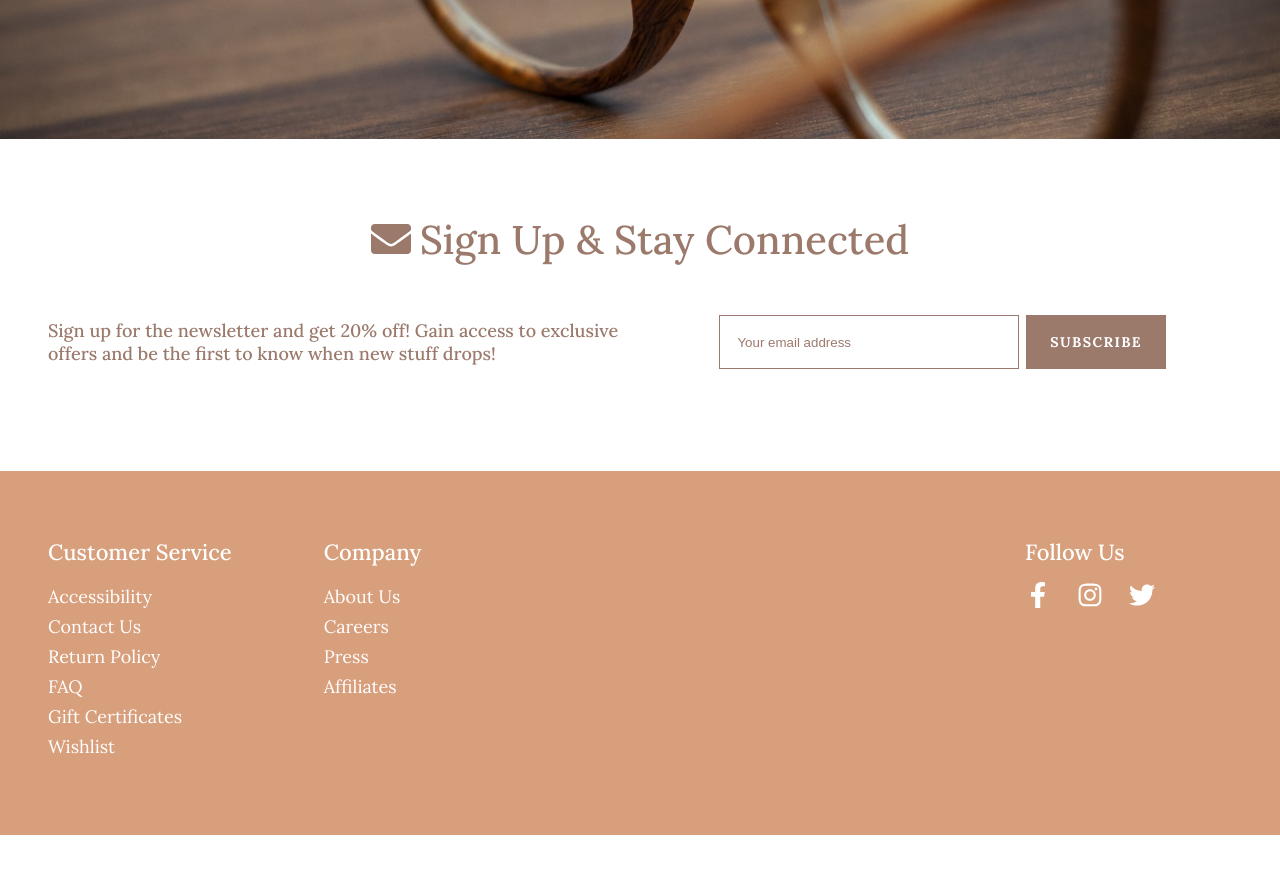
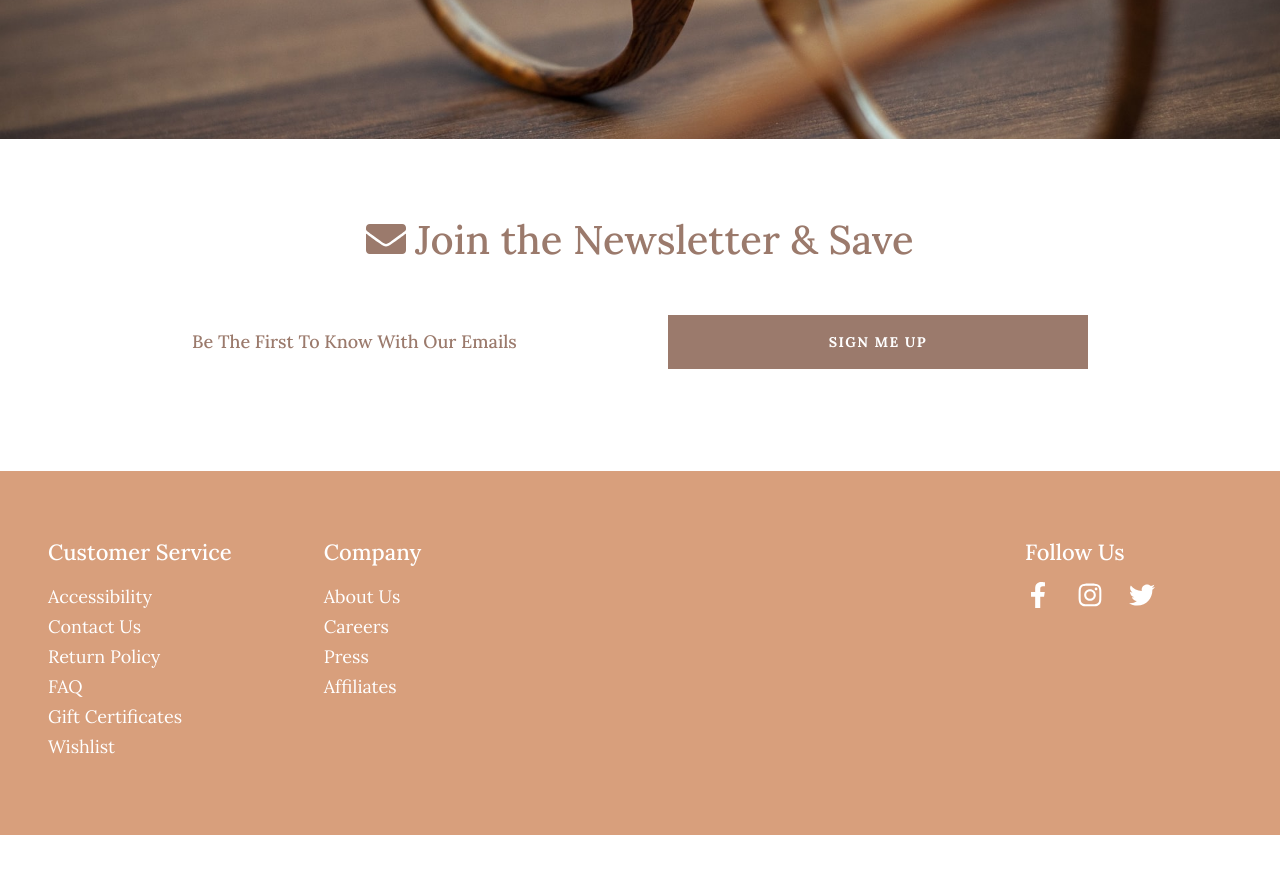
Before and after one commit to hazedrops/React_SmallStore, a React (Create React App) app: page / in a window 1280 px wide. Shown: the part 1820-2694 px from the top of the page. Built offline with nearby package versions, Linux system fonts and the light colour scheme.

Commit message:
Editted CSS and started adding the email signup function

```diff
--- a/src/assets/styles/base/_base.scss
+++ b/src/assets/styles/base/_base.scss
@@ -15,6 +15,7 @@ $mobile-width: 375px;
 $tablet-width: 768px;
 $desktop-width: 1024px;
 $wide-width: 1440px;
+$max-width: 1600px;
 
 @mixin narrow {
   @media (max-width: #{$mobile-width - 1px}) {
@@ -78,10 +79,11 @@ $wide-width: 1440px;
   margin: 0;
 }
 
-html {
+body {
   min-width: 375px;
-  // width: 100%;
-  height: 100%;
+  width: 100vw;
+  max-width: $max-width;
+  margin: 0 auto;
   font-family: $font-main;
   background-color: $color-white;
   overflow-x: hidden;
--- a/src/assets/styles/components/_signUp.scss
+++ b/src/assets/styles/components/_signUp.scss
@@ -1,16 +1,13 @@
 // Sign up section
-
 .signUpDiv {
   position: relative;
   background: lighten($color-main, 10%);
   display: flex;
-  min-height: 239px;
   flex-direction: column;
   align-items: center;
   justify-content: space-between;
   color: $color-main-text;
-  padding-top: 14px;
-  padding-bottom: 25px;
+  padding: 3em 0;
   font-family: $font-main;
 
   .signUpText {
@@ -27,9 +24,9 @@
         font-size: 2.5em;
         margin-right: .1em;
 
-        @include media(desktop, wide) {
+        // @include media(desktop, wide) {
 
-        }
+        // }
       }
 
       h2 {
@@ -47,26 +44,35 @@
   .signUpLowerDiv {
     display: flex;
     flex-direction: column;
+    width: 100%;
     align-items: center;
-    padding: 0 48px;
+    // padding: 0 48px;
+
+    @include media(desktop, wide) {
+      width: 70%;
+      flex-direction: row;
+      justify-content: center;
+    }
 
     p {
       margin: 0 2em 4em 0;
-      width: 322px;
+      width: 100%;
+      // width: 322px;
       font-size: 14px;
       font-weight: 500;
       text-align: center;
 
       @include wide {
         font-size: 22px;
-        width: 50%;
+        width: 100%;
+        // min-width:
         text-align: initial;
         margin: 0 1em;
       }
 
       @include desktop {
         font-size: 18px;
-        width: 50%;
+        // width: 50%;
         text-align: initial;
         margin: 0 1.5em 0 0;
       }
@@ -76,48 +82,13 @@
       }
     }
 
-    form {
-      width: 100%;
-      display: flex;
-      flex-direction: column;
-      justify-content: center;
-      align-items: center;
-
-      @include media(desktop, wide) {
-        flex-direction: row;
-        width: 50%;
-      }
-
-      input {
-        width: 100%;
-        max-width: 300px;
-        height: 54px;
-        margin-bottom: .5em;
-        padding: 15px 0 13px 17px;
-        border: 1px solid $color-main-text;
-
-        &::placeholder {
-          color: $color-main-text;
-        }
-
-        &:focus {
-          outline-color: $color-first;
-        }
-
-        @include media(desktop, wide) {
-          width: 80%;
-          margin-right: .5em;
-          margin-bottom: 0;
-        }
-      }
-
-      button {
+    span {
       display: flex;
       align-items: center;
       justify-content: center;
       width: 100%;
-        max-width: 140px;
-        height: 40px;
+      max-width: 30em;
+      height: 48px;
       text-align: center;
       background-color: $color-main-text;
       color: $color-white;
@@ -138,11 +109,6 @@
   }
 
   @include media(desktop, wide) {
-      flex-direction: row;
-    }
-  }
-
-  @include media(desktop, wide) {
       height: 332px;
       padding-top: 75px;
       padding-bottom: 102px;
--- a/src/components/Subscribe/Subscribe.jsx
+++ b/src/components/Subscribe/Subscribe.jsx
@@ -9,18 +9,19 @@ function Subscribe() {
       <div className='signUpText'>
         <div className='signUpHeadline'>
           <FaEnvelope className='faIcon' />
-          <h2>Sign Up & Stay Connected</h2>
+          <h2>Join the Newsletter & Save</h2>
         </div>
       </div>
 
       <div className='signUpLowerDiv'>
-        <p>
+        {/* <p>
           Sign up for the newsletter and get 20% off! Gain access to exclusive
           offers and be the first to know when new stuff drops!
-        </p>
-        <SubscribeForm />
-        {/* <input type="email" placeholder="Enter Your Email Address" />
-        <span>subscribe</span> */}
+        </p> */}
+        {/* <SubscribeForm /> */}
+        {/* <input type="email" placeholder="Enter Your Email Address" /> */}
+        <p>Be The First To Know With Our Emails</p>
+        <span>Sign Me Up</span>
       </div>
     </div>
   )
--- a/src/components/Subscribe/SubscribeForm.jsx
+++ b/src/components/Subscribe/SubscribeForm.jsx
@@ -1,33 +1,77 @@
-import { useState } from "react"
+// import { useState } from 'react'
+import { Formik, Form, Field, ErrorMessage, FormikHelpers } from 'formik'
+import * as Yup from 'yup'
+
+const SubscribeSchema = Yup.object().shape({
+  email: Yup.string().email("Invalid email!").required("Required!")
+})
 
 function SubscribeForm() {
-  const [email, setEmail] = useState('')
+  // const [email, setEmail] = useState('')
 
-  const handleSubmit = async (e) => {
-    e.preventDefault();
+  // const FORM_URL = `your form URL, we will describe it in a sec`
 
-    console.log("Subscribe button clicked!!");
-    console.log(email);
-  }
+  // const handleSubmit = async (e) => {
+  //   e.preventDefault()
 
-  const handleEmailChange = (e) => {
-    const { value } = e.target
-    setEmail(value)
+  //   const data = new FormData(e.target)
+
+  //   try {
+  //     const response = await fetch(FORM_URL, {
+  //       method: 'post',
+  //       body: data,
+  //       headers: {
+  //         accept: 'application/json',
+  //       },
+  //     })
+
+  //     const json = await response.json()
+
+  //     if (json.status === 'success') {
+  //       return
+  //     }
+  //   } catch (err) {
+  //     console.log(err)
+  //   }
+  // }
+
+  // const handleClick = (e) => {}
+
+  // const handleEmailChange = (e) => {
+  //   const { value } = e.target
+  //   setEmail(value)
+  // }
+
+  const submitForm = (values) => {
+    console.log(values);
   }
 
   return (
-    <form onSubmit={handleSubmit}>
-      <input
-        aria-label='Your email address'
-        name='email_address'
-        placeholder='Your email address'
-        required
-        type='email'
-        onChange={handleEmailChange}
-        value={email}
-      />
-      <button>Subscribe</button>
-    </form>
+    <div>
+      <Formik
+        initialValues={{ email: '' }}
+        validationSchema={SubscribeSchema}
+        onSubmit={submitForm}
+      >
+        <Form>
+          <Field id='email' name='email' className='submitForm' />
+          <ErrorMessage name="email" />
+          <button type='submit'>Subscribe</button>
+        </Form>
+      </Formik>
+    </div>
+    // <form onSubmit={handleSubmit}>
+    //   <input
+    //     aria-label='Your email address'
+    //     name='email_address'
+    //     placeholder='Your email address'
+    //     required
+    //     type='email'
+    //     onChange={handleEmailChange}
+    //     value={email}
+    //   />
+    //   <button>Subscribe</button>
+    // </form>
   )
 }
 
```
Also changed, not shown: package.json (+5 -2 lines), src/assets/styles/components/_categoryDiv.scss (+4 -6 lines), src/assets/css/styles.min.css, 2 other files (tests, documents, lock files or other folders). Lines whose indentation alone changed are shown as unchanged.
